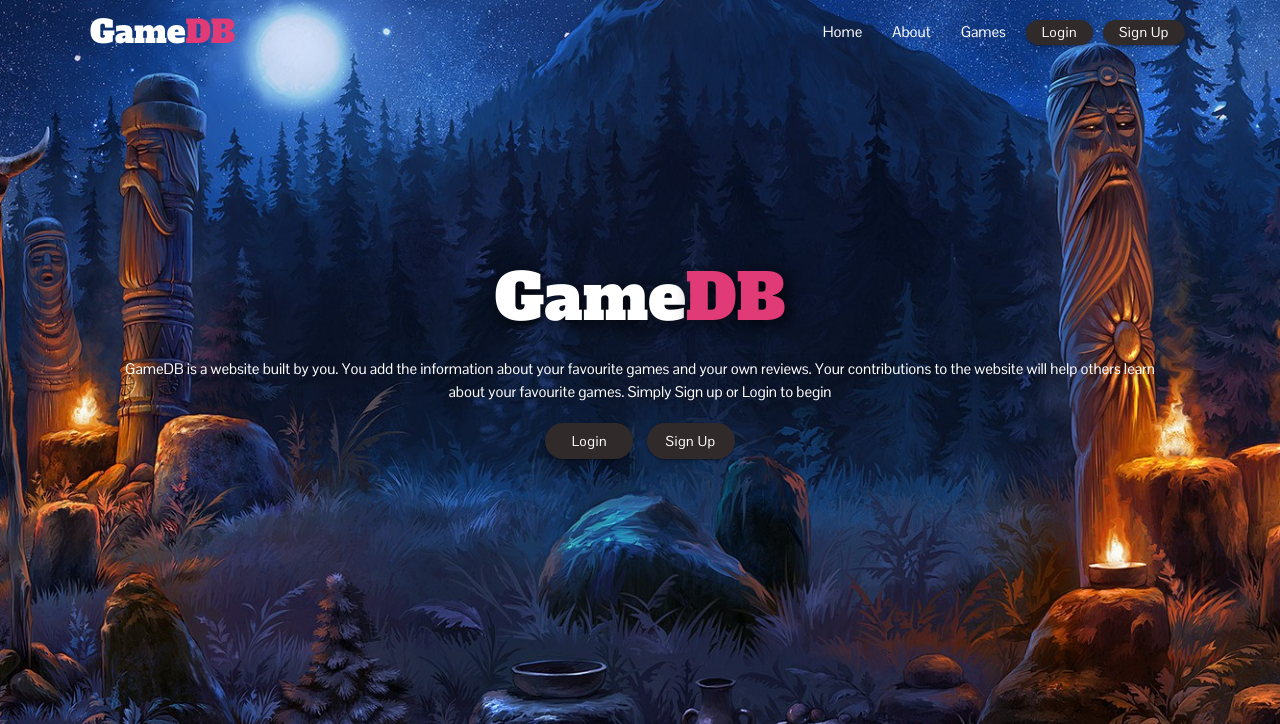
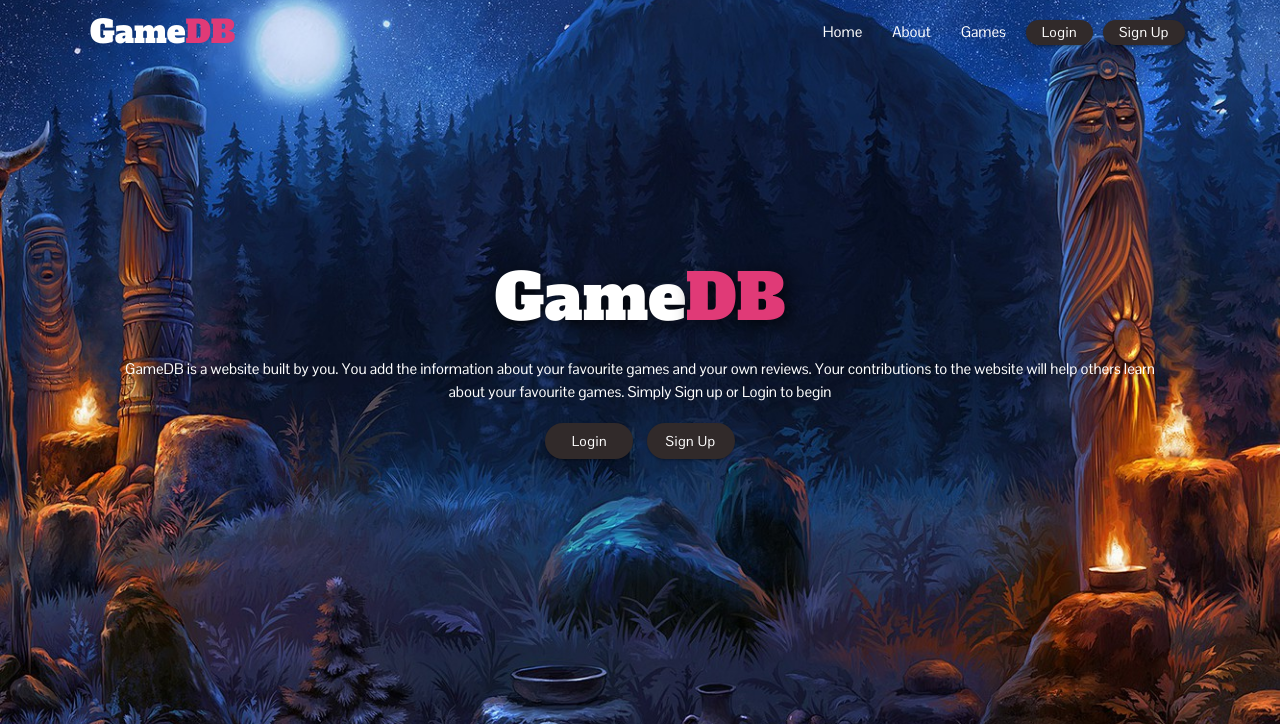
Before and after one commit to aidant842/MilestoneProject3, a Flask app: page / in a window 1280 px wide. Shown: the top 724 px of the page. Run offline with Flask 2, Linux system fonts and the light colour scheme; some libraries are stand-ins or nearby versions.

Commit message:
changed landing-bg background-size to cover

```diff
--- a/static/css/style.css
+++ b/static/css/style.css
@@ -90,11 +90,10 @@ div.review-container p::first-letter {
 
 .landing-bg {
   background-image: url(/static/images/landing.jpg);
-  background-size: 100% 100%;
   background-position: center center;
   background-repeat: no-repeat;
   background-attachment: fixed;
-  /* background-size: cover; */
+  background-size: cover;
 }
 
 .games-bg {
```
